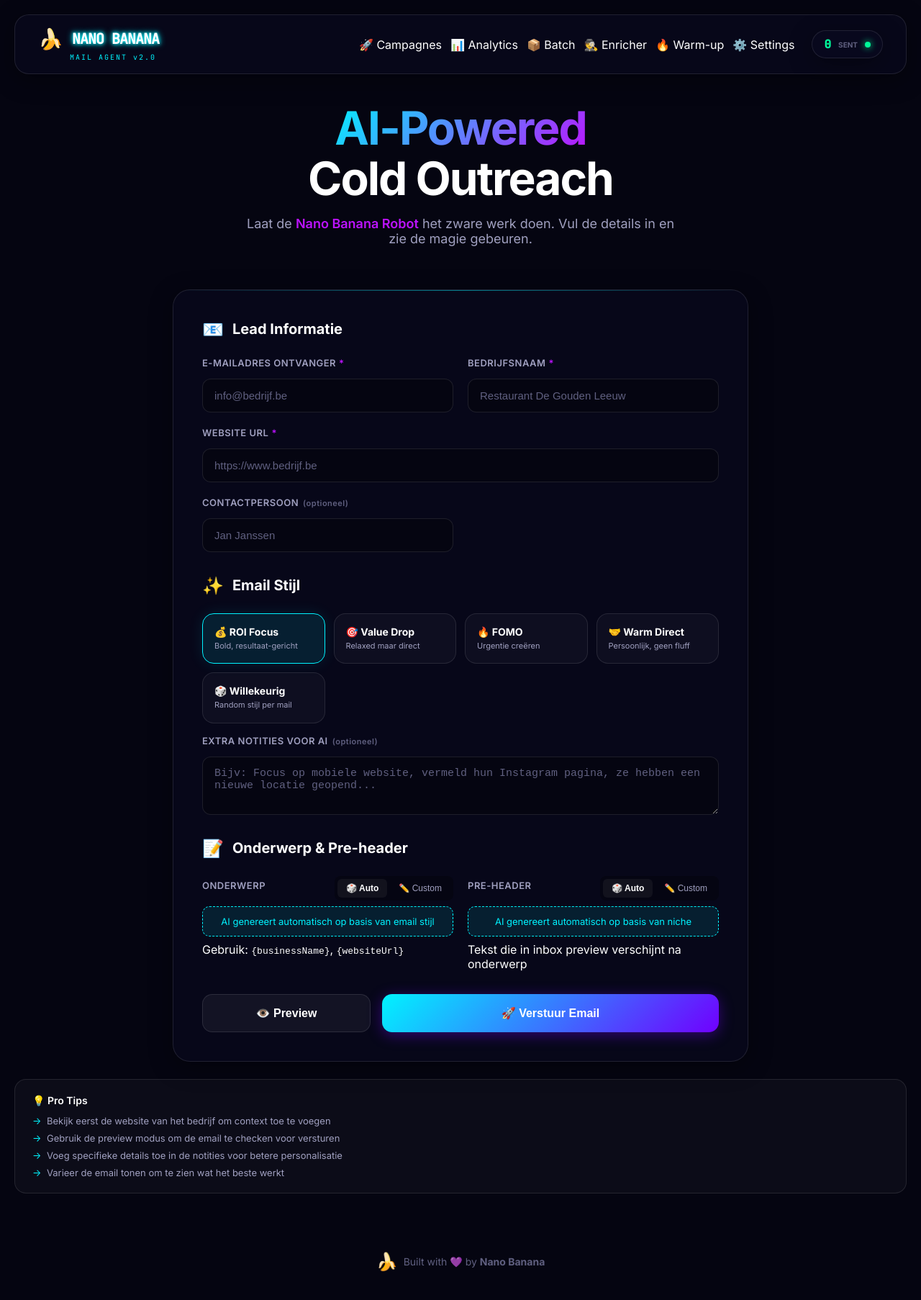
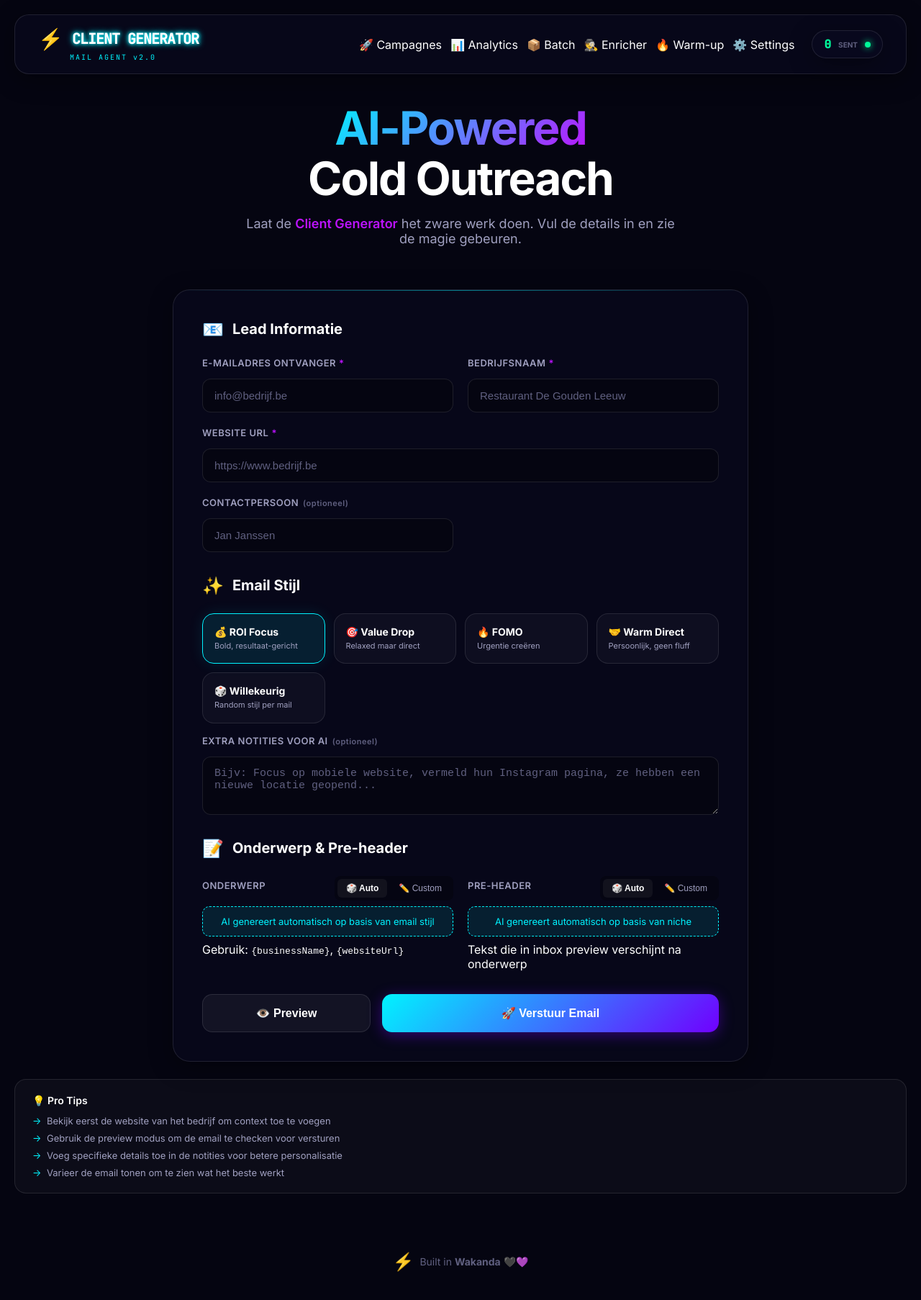
Before and after one commit to alwaysbeentaylor/mailer, a Next.js app: page / in a window 1280 px wide. Shown: the top 1806 px of the page at 72% size. Built offline with nearby package versions, Linux system fonts and the light colour scheme.

Commit message:
rebrand: Replace Nano Banana with Client Generator, Built in Wakanda

```diff
--- a/pages/index.js
+++ b/pages/index.js
@@ -141,8 +141,8 @@ export default function Home() {
           <div className="logo">
             <div className="logo-container">
               {/* Using the new logo asset if you want, or keeping the text style but enhanced */}
-              <span className="logo-icon">🍌</span>
-              <span className="logo-text neon-text">NANO BANANA</span>
+              <span className="logo-icon">⚡</span>
+              <span className="logo-text neon-text">CLIENT GENERATOR</span>
             </div>
             <span className="logo-badge">MAIL AGENT v2.0</span>
           </div>
@@ -183,7 +183,7 @@ export default function Home() {
                 Cold Outreach
               </h1>
               <p className="hero-subtitle">
-                Laat de <span className="highlight">Nano Banana Robot</span> het zware werk doen.
+                Laat de <span className="highlight">Client Generator</span> het zware werk doen.
                 Vul de details in en zie de magie gebeuren.
               </p>
             </div>
@@ -634,8 +634,8 @@ export default function Home() {
         {/* Footer */}
         <footer className="footer">
           <div className="footer-content">
-            <span className="footer-logo">🍌</span>
-            <p>Built with <span className="heart">💜</span> by <strong>Nano Banana</strong></p>
+            <span className="footer-logo">⚡</span>
+            <p>Built in <strong>Wakanda</strong> 🖤💜</p>
           </div>
         </footer>
       </div>
```
